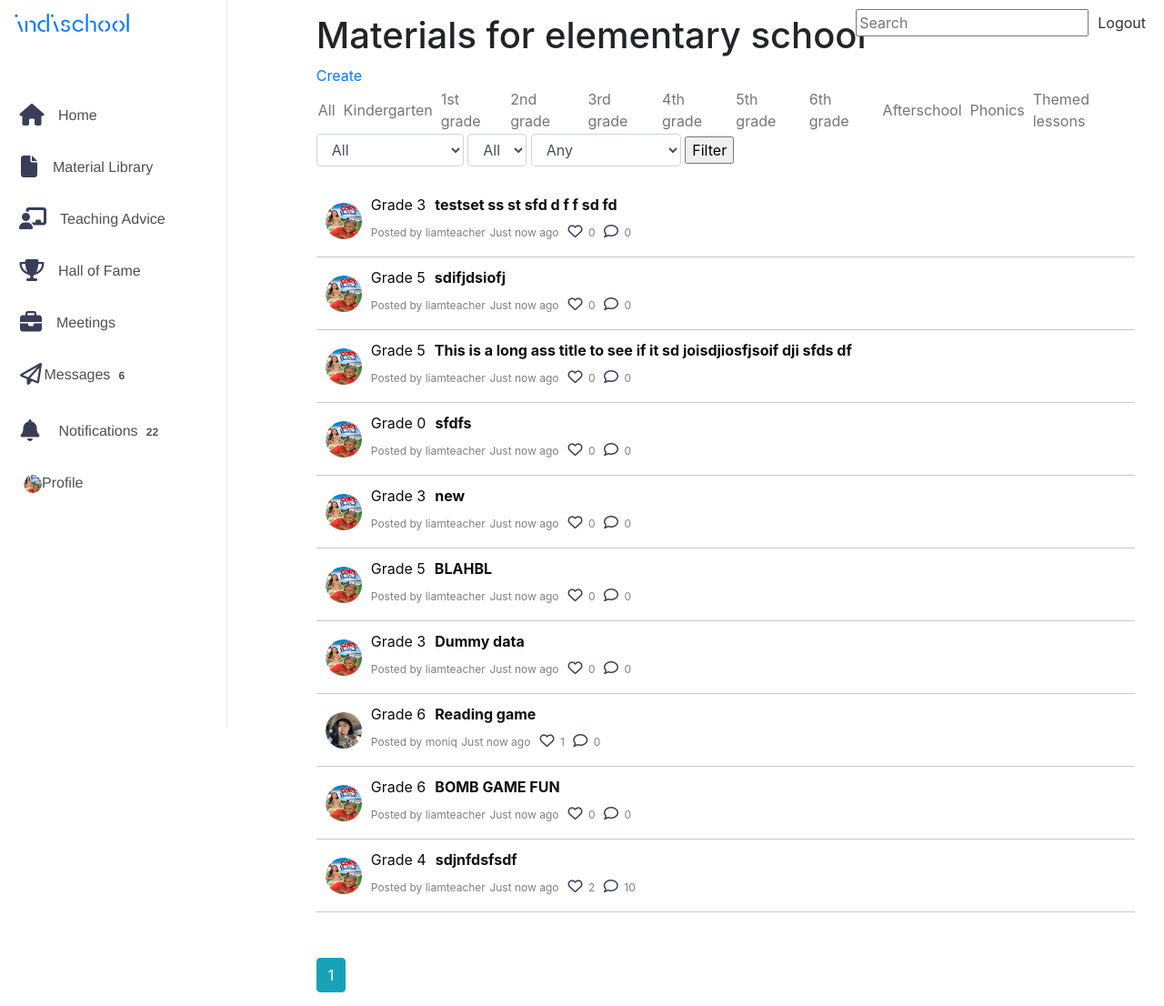
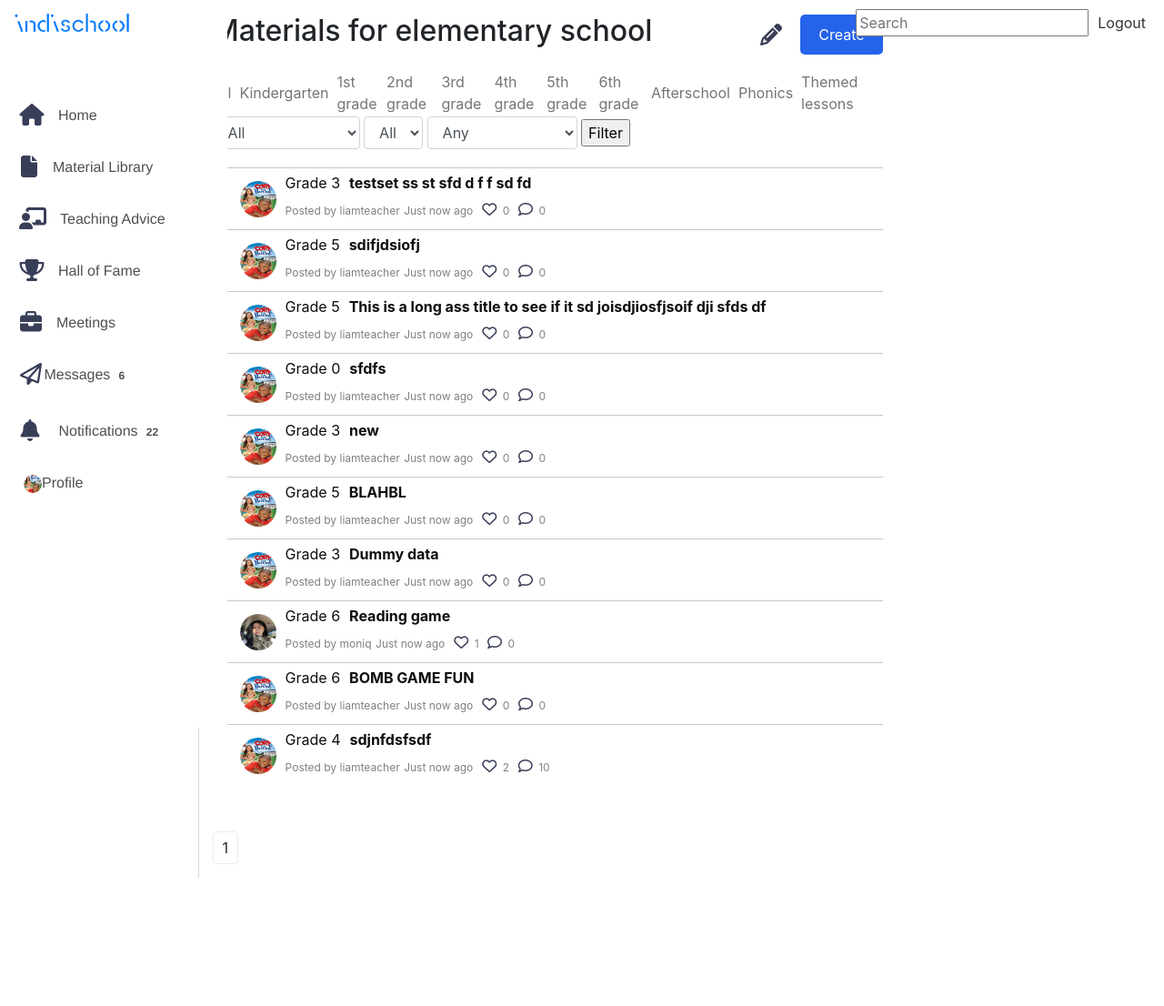
Before and after one commit to liamb0t/timestables, a Flask app: page /materials/elementary in a window 1280 px wide. Shown: the whole page at 91% size. After the commit the page ends 965 px from the top, so only its background shows below. Run offline with Flask 3, Linux system fonts and the light colour scheme; a user stored in the database is signed in; data comes from the database, SQL or seed files in the repository; both versions use the stored data as it was after the commit; data that the repository does not hold is empty; some libraries are stand-ins or nearby versions.

Commit message:
css stuff

```diff
--- a/bibim/materials/forms.py
+++ b/bibim/materials/forms.py
@@ -5,7 +5,7 @@ from wtforms.validators import Email, DataRequired, EqualTo, Length, ValidationE
 
 class MaterialForm(FlaskForm):
     title = StringField('Title', validators=[DataRequired()], render_kw={'placeholder': 'Title'})
-    grade = SelectField('Grade')
+    grade = SelectField('Grade', validators=[DataRequired()])
     content = TextAreaField('Description', validators=[DataRequired()], render_kw={'placeholder': 'Text'})
     files = MultipleFileField('Attachments')
     publisher = SelectField('Publisher')
--- a/bibim/static/main.css
+++ b/bibim/static/main.css
@@ -179,7 +179,6 @@ a:hover i {
   width: 250px;
   height: 100%;
   padding: 92px 20px 20px 16px; /* added padding here */
-  border-right: 1px solid rgba(0, 0, 0, 0.085);
 }
 
 .sidebar ul {
@@ -219,7 +218,9 @@ a:hover i {
 
 /* main content styling */
 .main-content {
-  margin-left: 26%;
+  border-left: 1px solid gainsboro;
+  max-width: 60%;
+  margin-left: 17%;
   flex: 1;
   padding: 15px;
 }
@@ -228,6 +229,32 @@ a:hover i {
 /*** Styling for displaying a material (a single material, not all materials) ***/
 
 /* Main container */
+
+.create-btn {
+  display: inline-block;
+  padding: 10px 20px;
+  border-radius: 5px;
+  background-color: rgb(37 99 235);
+  color: #fff;
+  text-decoration: none;
+}
+
+.create-btn:hover {
+  color: #fff;
+  text-decoration: none;
+  background-color: rgb(42, 142, 229);
+}
+
+
+.paginate-btn {
+  display: inline-block;
+  padding: 5px 10px;
+  border-radius: 5px;
+  border: 1px solid #00000014;
+  background-color: #fff;
+  color: #252525;
+  text-decoration: none;
+}
 
 .material-container {
   background-color: #ffffff;
@@ -505,6 +532,10 @@ a:hover i {
 
 
 /* Styling for displaying posts */
+
+.posts {
+  margin-left: 20%;
+}
 
 .post-container {
   display: flex;
@@ -908,7 +939,6 @@ a:hover i {
 }
 
 .material-posts {
-  max-width: 900px;
   margin-bottom: 50px;
 }
 
@@ -919,9 +949,10 @@ a:hover i {
 .material-post-container {
   display: flex;
   align-items: center;
-  padding: 10px;
+  padding: 4px;
+  padding-left: 30px;
   background-color: #ffffff;
-  border-bottom: solid 1px rgb(200, 200, 200);
+  border-top: solid 1px rgb(200, 200, 200);
 }
 
 .material-posts a {
--- a/bibim/templates/home.html
+++ b/bibim/templates/home.html
@@ -1,9 +1,9 @@
 {% extends "layout.html" %}
 {% block content %}
 
-    <h1>Teachers Lounge</h1>
 
     <div class="posts">
+        <h1>Teachers Lounge</h1>
         <div class="post-form-container">
             <div class="post-form-header">
                 <img class="post-form-img" src="{{ url_for('static', filename='pics/' + current_user.image_file)}}">
--- a/bibim/templates/materials.html
+++ b/bibim/templates/materials.html
@@ -1,8 +1,13 @@
 {% extends "layout.html" %}
 {% block content %}
-    <h1>Materials for {{ level }} school</h1>
+    <div style="display: flex; justify-content: space-between; align-items: center; margin-bottom: 15px">
+        <h2>Materials for {{ level }} school</h1>
+        <div>
+            <i class="fa-solid fa-pencil"></i>
+            <a class="create-btn" href="{{ url_for('materials.create_material', level=level) }}">Create</a>
+        </div>
 
-    <a href="{{ url_for('materials.create_material', level=level) }}">Create</a>
+    </div>
 
     <nav class="materials-nav">
         <a href="{{ url_for('materials.load_materials', level=level) }}">All</a>
@@ -103,6 +108,7 @@
                     <div class="material-post-header">
                         <div class="material-post-grade">Grade {{ material.grade }}</div>
                         <div class="material-post-title">{{ material.title }}</div>
+
                     </div>
                     <div class="material-post-footer">
                         <div class="material-post-user-info">
@@ -110,6 +116,7 @@
 
                             <span class="material-post-date">{{ post_timestamp(material.date_posted) }} ago</span>
                         </div>
+
                         <div class="material-post-comment-info">
                             <i class="fa-regular fa-heart"></i>
                             <span class="material-post-likes">{{ material.likes_count() }}</span>
@@ -124,7 +131,7 @@
     </div>
     {% for page_num in materials.iter_pages() %}
         {% if page_num %}
-            <a class="btn btn-info mb4" href="{{ url_for('materials.load_materials', level=level, page=page_num) }}">{{ page_num }}</a>
+            <a class="paginate-btn" href="{{ url_for('materials.load_materials', level=level, page=page_num) }}">{{ page_num }}</a>
         {% else %}
             ...
         {% endif %}
```
Also changed, not shown: instance/site.db.
